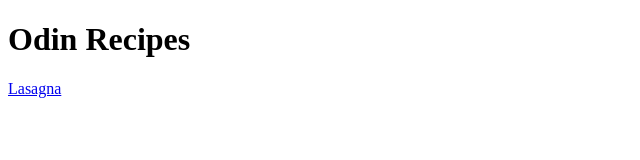
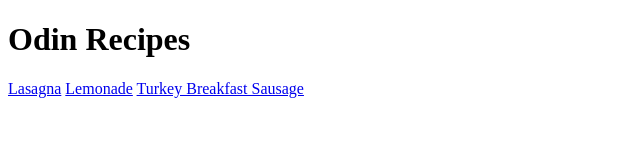
Before and after one commit to dang-nqh/odin-recipes, a plain HTML site: page index.html in a window 1280 px wide. Shown: the whole page, without its empty margins (0-640 px from the left). Drawn offline with Linux system fonts and the light colour scheme.

Commit message:
Completed index

```diff
--- a/index.html
+++ b/index.html
@@ -8,5 +8,7 @@
 	<body>
 		<h1>Odin Recipes</h1>
 		<a href="./recipes/lasagna.html">Lasagna</a>
+		<a href="./recipes/lemonade.html">Lemonade</a>
+		<a href="./recipes/turkey-sausage.html">Turkey Breakfast Sausage</a>
 	</body>
 </html>
```
